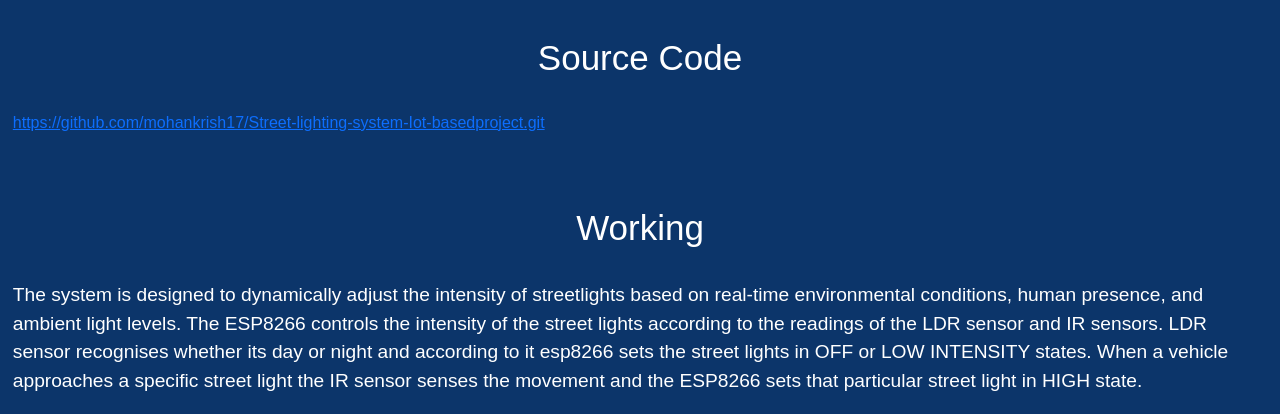
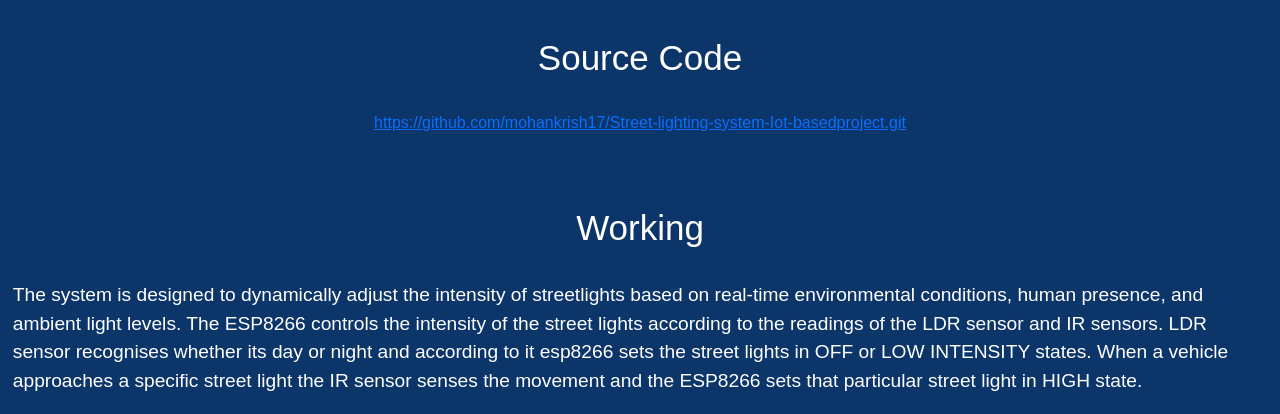
Before and after one commit to mohankrish17/street-web1, a plain HTML site: page index.html in a window 1280 px wide. Shown: the part 2795-3209 px from the top of the page. Drawn offline with nearby package versions, Linux system fonts and the light colour scheme.

Commit message:
Update index.html

```diff
--- a/index.html
+++ b/index.html
@@ -171,7 +171,9 @@
 
     <h2 id="code" style="text-align: center;font-size: 35px;">Source Code</h2><br>
 
-    <a href="https://github.com/mohankrish17/Street-lighting-system-Iot-basedproject.git" target="_blank" style="margin:0 auto">https://github.com/mohankrish17/Street-lighting-system-Iot-basedproject.git</a><br><br>
+    <div class="text-center">
+    <a href="https://github.com/mohankrish17/Street-lighting-system-Iot-basedproject.git" target="_blank" >https://github.com/mohankrish17/Street-lighting-system-Iot-basedproject.git</a><br><br>
+    </div>
     <br><br>
     <div id="working-1">
         <h2 style="text-align: center;font-size: 35px;">Working</h2><br>
```
